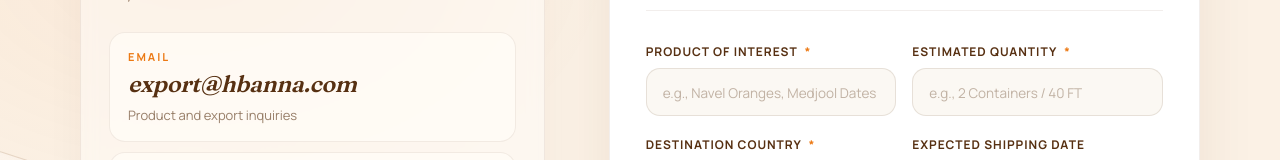
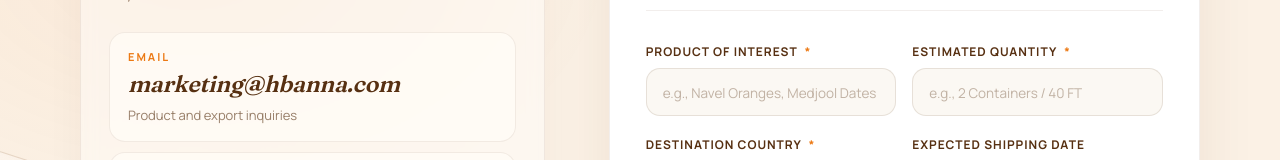
Before and after one commit to ziadhayad21/hbanna, a Next.js app: page /contact in a window 1280 px wide. Shown: the part 634-794 px from the top of the page. Built offline with nearby package versions, Linux system fonts and the light colour scheme.

Commit message:
edit mail

```diff
--- a/components/ContactContent.tsx
+++ b/components/ContactContent.tsx
@@ -10,8 +10,8 @@ export default function ContactContent() {
   const rows = [
     {
       label: t.contact.emailLabel,
-      value: "export@hbanna.com",
-      href: "mailto:export@hbanna.com",
+      value: "marketing@hbanna.com",
+      href: "mailto:marketing@hbanna.com",
       note: t.contact.emailNote,
     },
     {
```
